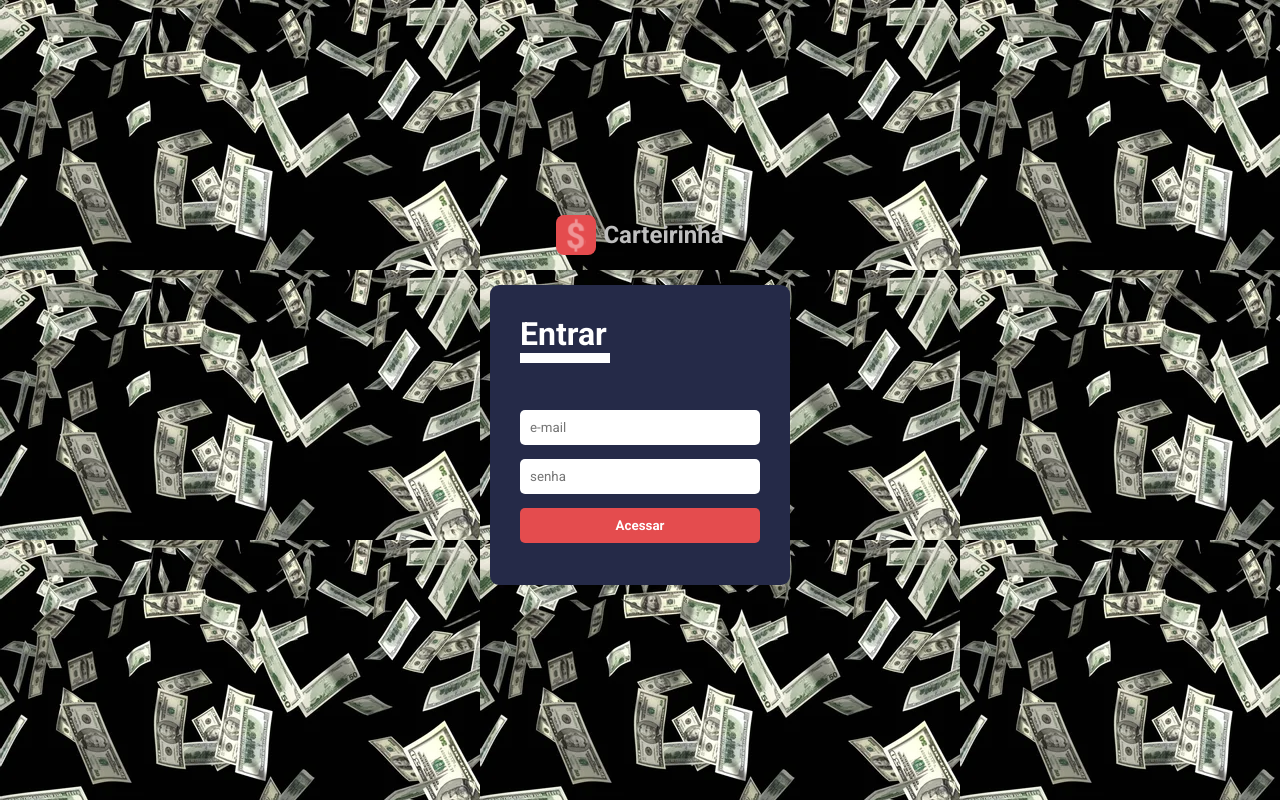
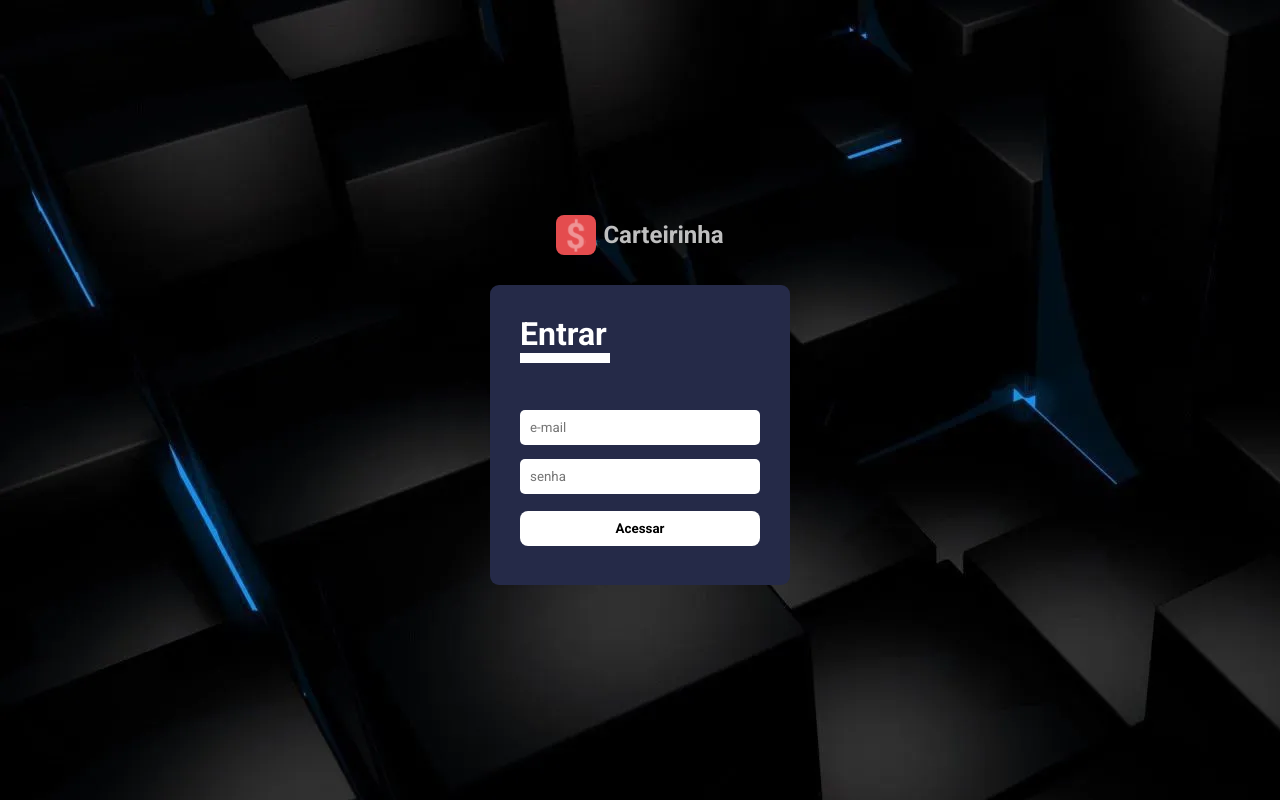
Before and after one commit to vicentewncosta/carteirinha, a React (Create React App) app: page / in a window 1280 px wide. Built offline with nearby package versions, Linux system fonts and the light colour scheme.

Commit message:
update background

```diff
--- a/src/components/Button/styles.ts
+++ b/src/components/Button/styles.ts
@@ -3,18 +3,18 @@ import styled from 'styled-components';
 export const Container = styled.button`
     width: 100%;
 
-    margin: 7px 0;
+    margin: 10px 0;
     padding: 10px;
 
-    border-radius: 5px;
+    border-radius: 8px;
 
     font-weight: bold;
-    color: ${props => props.theme.colors.white};
-    background-color: ${props => props.theme.colors.warning};
+    color: ${props => props.theme.colors.black};
+    background-color: ${props => props.theme.colors.white};
 
-    transition: opacity .3s;
+    transition: opacity .4s;
 
     &:hover{
-        opacity: .7;
+        opacity: .5;
     }
 `;
--- a/src/pages/SignIn/index.tsx
+++ b/src/pages/SignIn/index.tsx
@@ -24,7 +24,7 @@ const SignIn: React.FC = () => {
         <Container>
             <Logo>
                 <img src={logoImg} alt="Carteirinha" />
-                <h2 color="red">Carteirinha </h2>
+                <h2 color="white" >Carteirinha </h2>
             </Logo>
 
             <Form onSubmit={() => signIn(email, password)}>
```
Also changed, not shown: src/assets/tela-de-login.webp.
